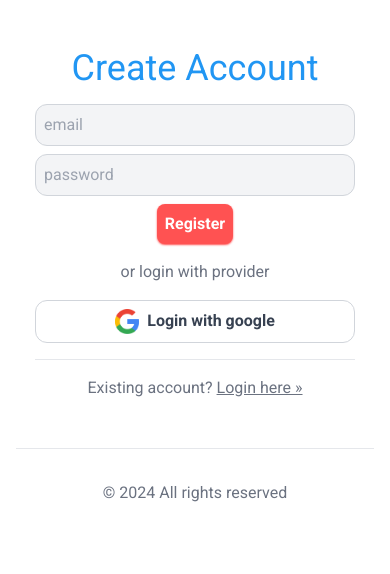
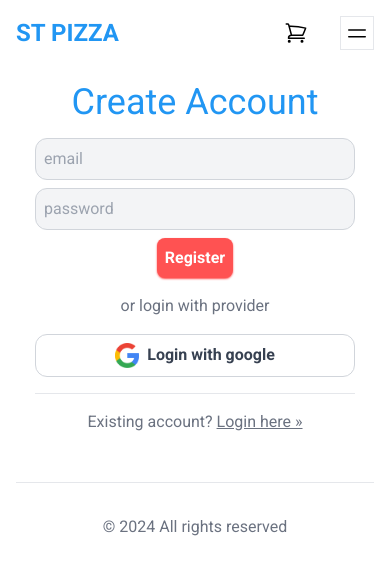
Before and after one commit to alexkasema/easy-foods, a Next.js app: page /register in a window 390 px wide. Shown: the top 574 px of the page. Built offline with nearby package versions, Linux system fonts and the light colour scheme; no server answers.

Commit message:
Worked on the responsiveness of the application.

```diff
--- a/src/app/api/orders/route.js
+++ b/src/app/api/orders/route.js
@@ -22,5 +22,7 @@ export async function GET(req) {
 
   if (userEmail) {
     return Response.json(await Order.find({ userEmail }));
+  } else {
+    return Response.json({ error: "Unauthorized" }, { status: 401 });
   }
 }
--- a/src/app/orders/page.jsx
+++ b/src/app/orders/page.jsx
@@ -28,7 +28,7 @@ const OrdersPage = () => {
       <UserTabs isAdmin={profile.admin} />
       <div className="mt-8">
         {loadingOrders && <div>Loading orders...</div>}
-        {orders?.length > 0 &&
+        {orders?.length > 0 ? (
           orders.map((order) => (
             <div
               key={order._id}
@@ -63,7 +63,10 @@ const OrdersPage = () => {
                 </Link>
               </div>
             </div>
-          ))}
+          ))
+        ) : (
+          <div>No orders yet</div>
+        )}
       </div>
     </section>
   );
--- a/src/components/Header/Header.jsx
+++ b/src/components/Header/Header.jsx
@@ -2,9 +2,10 @@
 
 import Link from "next/link";
 import { signOut, useSession } from "next-auth/react";
-import { useContext } from "react";
+import { useContext, useState } from "react";
 import { CartContext } from "../AuthProvider/AuthProvider";
 import ShoppingCart from "../Icons/ShoppingCart";
+import Bars2 from "../Icons/Bars2";
 
 function AuthLinks({ status, userName }) {
   if (status === "authenticated") {
@@ -22,7 +23,9 @@ function AuthLinks({ status, userName }) {
   if (status === "unauthenticated") {
     return (
       <>
-        <Link href={"/login"}>Login</Link>
+        <Link href={"/login"} className="btn-default">
+          Login
+        </Link>
         <Link href={"/register"} className="btn-primary">
           Register
         </Link>
@@ -36,6 +39,7 @@ const Header = () => {
   const status = session?.status;
   const userData = session.data?.user;
   const { cartProducts } = useContext(CartContext);
+  const [mobileNavOpen, setMobileNavOpen] = useState(false);
   let userName = userData?.name || userData?.email;
 
   if (userName && userName.includes(" ")) {
@@ -44,6 +48,39 @@ const Header = () => {
 
   return (
     <header>
+      <div className="flex items-center md:hidden justify-between">
+        <Link className="text-primary font-semibold text-2xl" href={"/"}>
+          ST PIZZA
+        </Link>
+        <div className="flex gap-8 items-center">
+          <Link href={"/cart"} className="relative">
+            <ShoppingCart />
+            {cartProducts?.length > 0 && (
+              <span className="absolute mr-3 -top-2 -right-4 bg-primary text-white text-xs py-1 px-1 rounded-full leading-3">
+                {cartProducts.length}
+              </span>
+            )}
+          </Link>
+          <button
+            className="p-1 border"
+            onClick={() => setMobileNavOpen((prev) => !prev)}
+          >
+            <Bars2 />
+          </button>
+        </div>
+      </div>
+      {mobileNavOpen && (
+        <div
+          onClick={() => setMobileNavOpen(false)}
+          className="md:hidden p-4 bg-gray-200 rounded-lg mt-2 flex flex-col gap-2 text-center"
+        >
+          <Link href={"/"}>Home</Link>
+          <Link href={"/menu"}>Menu</Link>
+          <Link href={"/#about"}>About</Link>
+          <Link href={"/#contact"}>Contact</Link>
+          <AuthLinks status={status} userName={userName} />
+        </div>
+      )}
       <div className="hidden md:flex items-center justify-between">
         <nav className="flex items-center gap-8 text-gray-500 font-semibold">
           <Link href={"/"} className="text-primary font-semibold text-2xl">
--- a/src/components/Hero/Hero.jsx
+++ b/src/components/Hero/Hero.jsx
@@ -1,4 +1,3 @@
-
 import Image from "next/image";
 
 import Right from "../Icons/Right";
@@ -9,10 +8,13 @@ const Hero = () => {
       <div className="py-8 md:py-12">
         <h1 className="text-4xl font-semibold">
           Delicious <span className="text-accent">Meals</span> <br />
-            Delivered Fast<br />
+          Delivered Fast
+          <br />
         </h1>
         <p className="my-6 text-gray-500 text-sm">
-            Experience the ease of online food ordering with Easy Foods. Choose from a variety of local delicacies and get your favorite dishes delivered right to your doorstep, quickly and effortlessly.
+          Experience the ease of online food ordering with Easy Foods. Choose
+          from a variety of local delicacies and get your favorite dishes
+          delivered right to your doorstep, quickly and effortlessly.
         </p>
         <div className="flex gap-4 text-sm">
           <button className="flex justify-center bg-primary uppercase items-center gap-2 text-white px-4 py-2 rounded-full">
@@ -26,10 +28,16 @@ const Hero = () => {
         </div>
       </div>
       <div className="relative hidden md:block rounded-2xl">
-            <Image src={'/deliciousMeals.jpg'} layout="fill"  style={{objectFit: 'contain'}} alt={'meals'} />
+        <Image
+          src={"/deliciousMeals.jpg"}
+          layout="fill"
+          sizes="(max-width: 768px) 100vw, (max-width: 1200px) 50vw, 33vw"
+          style={{ objectFit: "contain" }}
+          alt={"meals"}
+        />
       </div>
     </section>
-  )
-}
+  );
+};
 
 export default Hero;
--- a/src/components/HomeMenu/HomeMenu.jsx
+++ b/src/components/HomeMenu/HomeMenu.jsx
@@ -30,7 +30,7 @@ const HomeMenu = () => {
           mainHeader={"Our Best Sellers"}
         />
       </div>
-      <div className="grid grid-cols-3 gap-3">
+      <div className="grid sm:grid-cols-3 gap-3">
         {bestSellers?.length > 0 &&
           bestSellers.map((item) => {
             return <MenuItem key={item._id} {...item} />;
--- /dev/null
+++ b/src/components/Icons/Bars2.jsx
@@ -0,0 +1,20 @@
+const Bars2 = ({ className = "w-6 h-6" }) => {
+  return (
+    <svg
+      xmlns="http://www.w3.org/2000/svg"
+      fill="none"
+      viewBox="0 0 24 24"
+      strokeWidth={1.5}
+      stroke="currentColor"
+      className={className}
+    >
+      <path
+        strokeLinecap="round"
+        strokeLinejoin="round"
+        d="M3.75 9h16.5m-16.5 6.75h16.5"
+      />
+    </svg>
+  );
+};
+
+export default Bars2;
```
Lines whose indentation alone changed are shown as unchanged.
